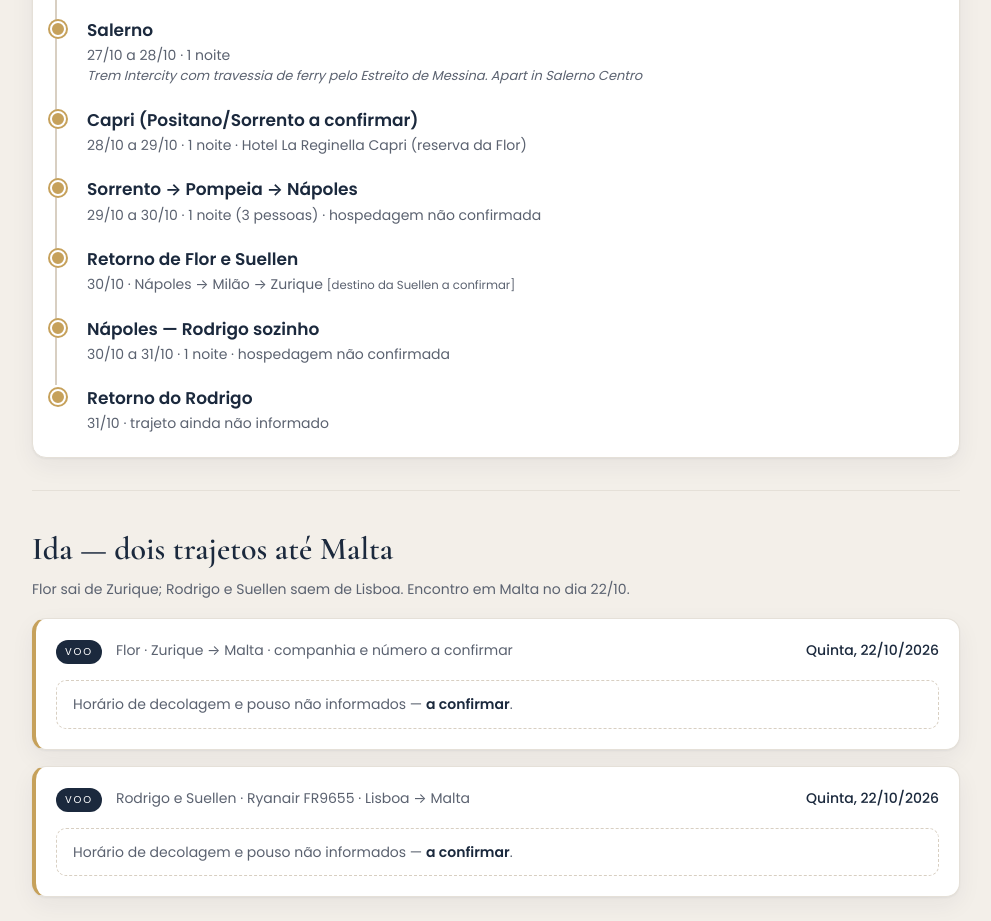
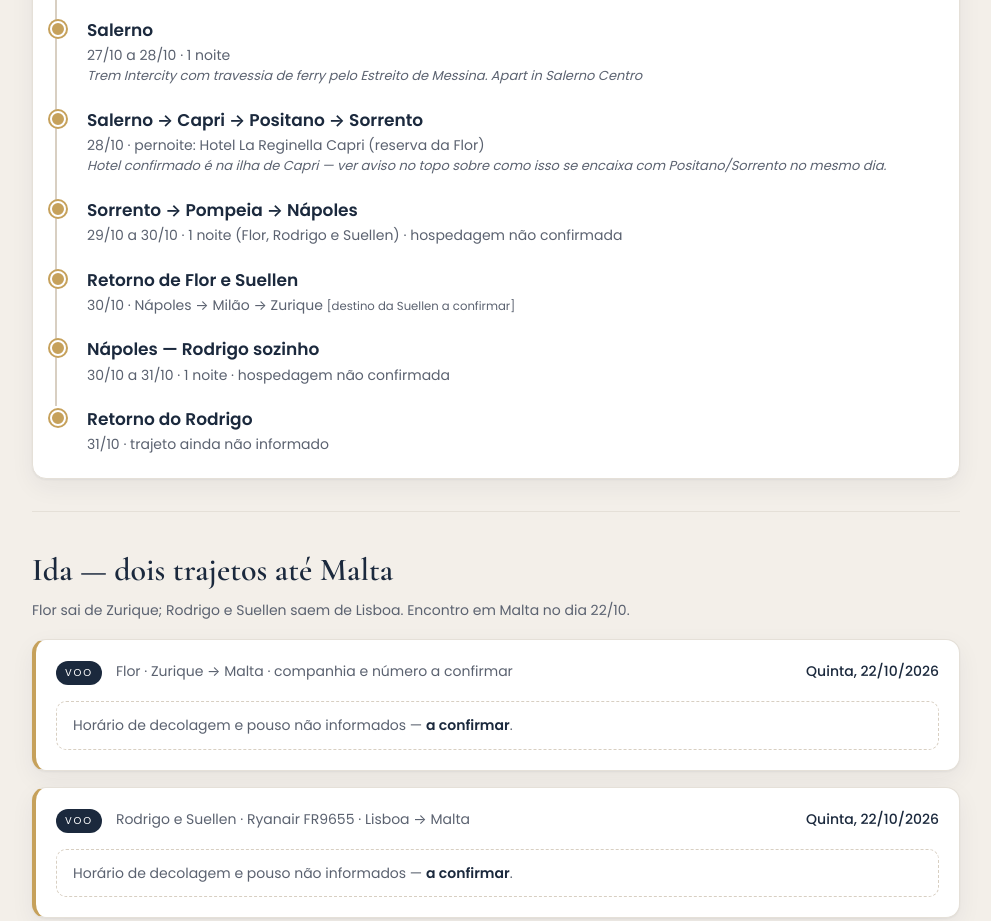
Before and after one commit to rodrigosouza/roteiro-malta-sicilia-2026, a plain HTML site: page index.html in a window 1280 px wide. Shown: the part 2012-2933 px from the top of the page, without its empty margins (144-1135 px from the left). Drawn offline with nearby package versions, Linux system fonts and the light colour scheme.

Commit message:
Restaura texto original da rota (Capri → Positano → Sorrento)

```diff
--- a/index.html
+++ b/index.html
@@ -523,12 +523,13 @@ a{color:var(--gold-ink)}
         <div class="lt-nota">Trem Intercity com travessia de ferry pelo Estreito de Messina. Apart in Salerno Centro</div>
       </li>
       <li>
-        <div class="lt-local">Capri (Positano/Sorrento a confirmar)</div>
-        <div class="lt-datas">28/10 a 29/10 &middot; 1 noite &middot; Hotel La Reginella Capri (reserva da Flor)</div>
+        <div class="lt-local">Salerno → Capri → Positano → Sorrento</div>
+        <div class="lt-datas">28/10 &middot; pernoite: Hotel La Reginella Capri (reserva da Flor)</div>
+        <div class="lt-nota">Hotel confirmado é na ilha de Capri — ver aviso no topo sobre como isso se encaixa com Positano/Sorrento no mesmo dia.</div>
       </li>
       <li>
         <div class="lt-local">Sorrento → Pompeia → Nápoles</div>
-        <div class="lt-datas">29/10 a 30/10 &middot; 1 noite (3 pessoas) &middot; hospedagem não confirmada</div>
+        <div class="lt-datas">29/10 a 30/10 &middot; 1 noite (Flor, Rodrigo e Suellen) &middot; hospedagem não confirmada</div>
       </li>
       <li>
         <div class="lt-local">Retorno de Flor e Suellen</div>
@@ -785,7 +786,7 @@ a{color:var(--gold-ink)}
 <section class="destino">
   <div class="destino-cabecalho" style="background:var(--navy-soft)">
     <div class="ordem">Destino 5 — hotel confirmado (reserva da Flor)</div>
-    <h3>Ilha de Capri</h3>
+    <h3>Salerno → Capri → Positano → Sorrento</h3>
     <div class="periodo">
       <span>Entrada: <b>28/10/2026</b></span>
       <span>Saída: <b>29/10/2026</b></span>
```
